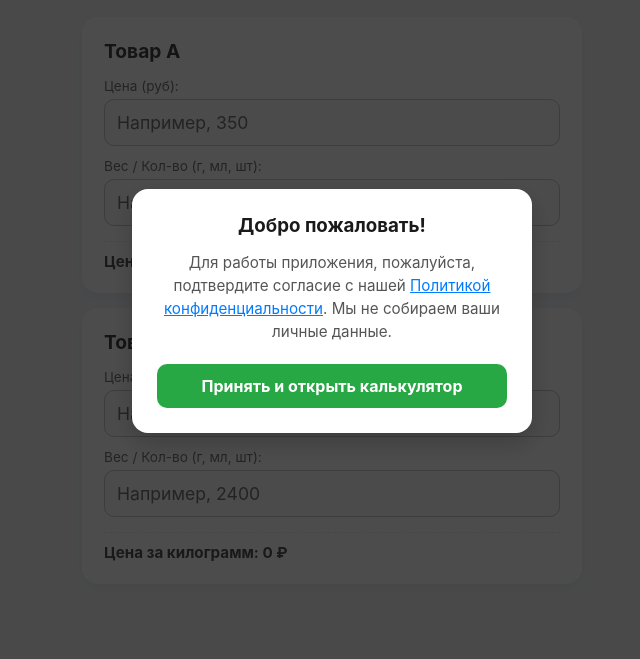
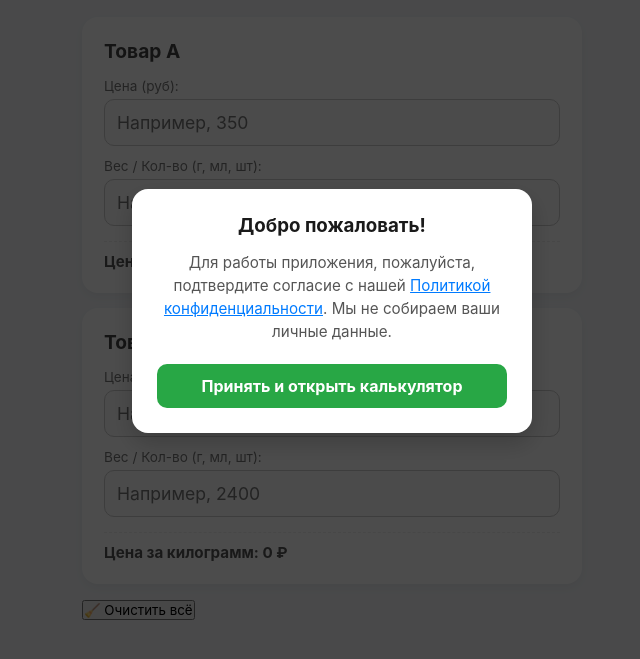
Before and after one commit to alekseevitsh32-svg/android.apk, a plain HTML site: page index.html in a window 1280 px wide. Shown: the part 89-748 px from the top of the page, without its empty margins (308-948 px from the left). Drawn offline with Linux system fonts and the light colour scheme.

Commit message:
Update index.html

```diff
--- a/index.html
+++ b/index.html
@@ -59,6 +59,9 @@
 
         <!-- ИТОГОВОЕ РЕШЕНИЕ -->
         <div id="final-verdict" class="verdict hidden"></div>
+
+        <!-- КНОПКА ОЧИСТКИ -->
+        <button id="clear-btn" class="clear-button">🧹 Очистить всё</button>
     </div>
 
     <script src="app.js"></script>
```
